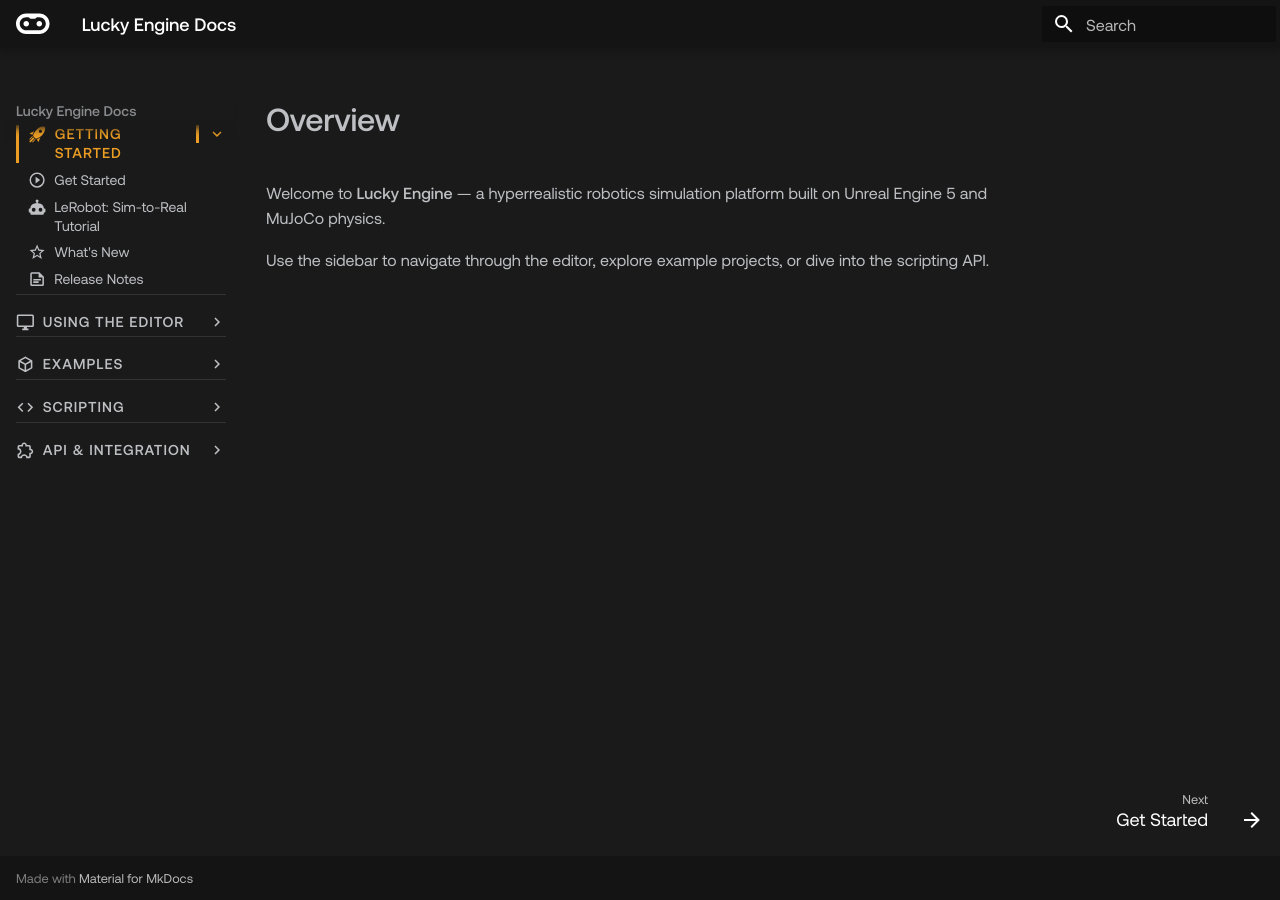
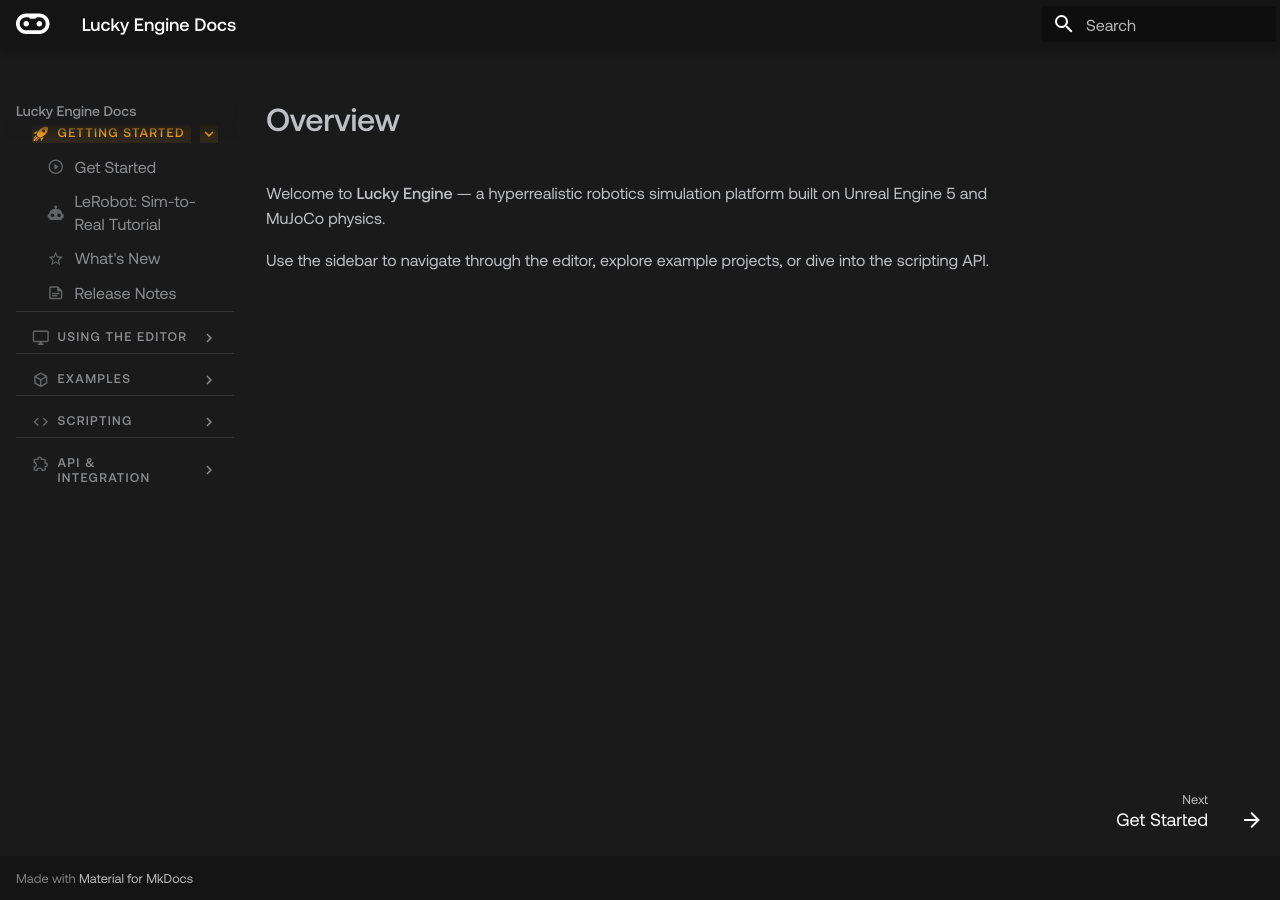
Before and after one commit to ZoreAnuj/luckyrobots-docs, an MkDocs documentation site: the page built from docs/getting-started/index.md, in a window 1280 px wide. Built offline with MkDocs 1.6.1 and Material for MkDocs 9.7.7, drawn with Linux system fonts in a browser that asks for light colours; the version menu is left out.

Commit message:
style(nav): clean sidebar — pill active state, consistent rhythm, tighter label type

```diff
--- a/docs/stylesheets/extra.css
+++ b/docs/stylesheets/extra.css
@@ -545,28 +545,87 @@ body { font-synthesis: style; }
   font-weight: 600;
 }
 
-/* Active nav item: orange left accent bar */
-.md-nav__item .md-nav__link--active {
-  border-left: 3px solid var(--lr-green);
-  padding-left: calc(0.6rem - 3px);
+/* ─── Sidebar Navigation ──────────────────────────────────────────────── */
+
+/* Section headers — uppercase label style, muted, tracked */
+.md-nav--primary > .md-nav__list > .md-nav__item > .md-nav__link,
+.md-nav--primary > .md-nav__list > .md-nav__item > label {
+  display: flex;
+  align-items: center;
+  gap: 0.45rem;
+  text-transform: uppercase;
+  font-size: 0.63rem;
+  font-weight: 700;
+  letter-spacing: 0.1em;
+  line-height: 1.2;
+  color: var(--md-default-fg-color--light);
+  padding: 0.85rem 0.8rem 0.3rem;
+  margin: 0;
+  border-top: 1px solid var(--md-default-fg-color--lightest);
+}
+
+/* No divider on the first section */
+.md-nav--primary > .md-nav__list > .md-nav__item:first-child > .md-nav__link,
+.md-nav--primary > .md-nav__list > .md-nav__item:first-child > label {
+  border-top: none;
+  padding-top: 0.25rem;
+}
+
+/* Active / expanded section: amber accent */
+.md-nav--primary > .md-nav__list > .md-nav__item--active > .md-nav__link,
+.md-nav--primary > .md-nav__list > .md-nav__item--active > label {
   color: var(--lr-green);
 }
 
-/* Section headers: uppercase, bold, with top divider */
-.md-nav--primary > .md-nav__list > .md-nav__item > .md-nav__link,
-.md-nav--primary > .md-nav__list > .md-nav__item > label {
-  text-transform: uppercase;
-  font-size: 0.72rem;
-  font-weight: 700;
-  letter-spacing: 0.07em;
-  color: var(--md-default-fg-color);
-  margin-top: 0.25rem;
-  padding-top: 0.9rem;
-  border-top: 1px solid var(--md-default-fg-color--lightest);
+/* Page links inside sections */
+.md-nav--primary .md-nav .md-nav__item .md-nav__link {
+  display: flex;
+  align-items: center;
+  gap: 0.5rem;
+  font-size: 0.8rem;
+  font-weight: 400;
+  line-height: 1.4;
+  padding: 0.28rem 0.55rem;
+  margin: 0.05rem 0.4rem;
+  border-radius: 0.3rem;
+  color: var(--md-default-fg-color--light);
+  border-left: none;
+  transition: background 0.12s, color 0.12s;
 }
 
-.md-nav--primary > .md-nav__list > .md-nav__item:first-child > .md-nav__link,
-.md-nav--primary > .md-nav__list > .md-nav__item:first-child > label {
-  border-top: none;
-  padding-top: 0;
+/* Page link hover */
+.md-nav--primary .md-nav .md-nav__item .md-nav__link:hover {
+  background: var(--md-default-fg-color--lightest);
+  color: var(--md-default-fg-color);
 }
+
+/* Active page: pill highlight, no border-left shift */
+.md-nav__item .md-nav__link--active {
+  color: var(--lr-green) !important;
+  background: rgba(236, 158, 36, 0.10) !important;
+  border-left: none !important;
+  font-weight: 500;
+}
+
+/* Icons inside nav links — consistent 0.875rem, vertically centered */
+.md-nav__link > svg:not(.md-nav__icon) {
+  width: 0.875rem;
+  height: 0.875rem;
+  flex-shrink: 0;
+  opacity: 0.65;
+}
+
+/* Active page icon: full amber */
+.md-nav__link--active > svg:not(.md-nav__icon) {
+  opacity: 1;
+}
+
+/* Section chevron — push right, smaller, subtle */
+.md-nav--primary > .md-nav__list > .md-nav__item > label > .md-nav__icon,
+.md-nav--primary > .md-nav__list > .md-nav__item > .md-nav__link > .md-nav__icon {
+  margin-left: auto;
+  width: 0.7rem;
+  height: 0.7rem;
+  opacity: 0.45;
+  flex-shrink: 0;
+}
```
